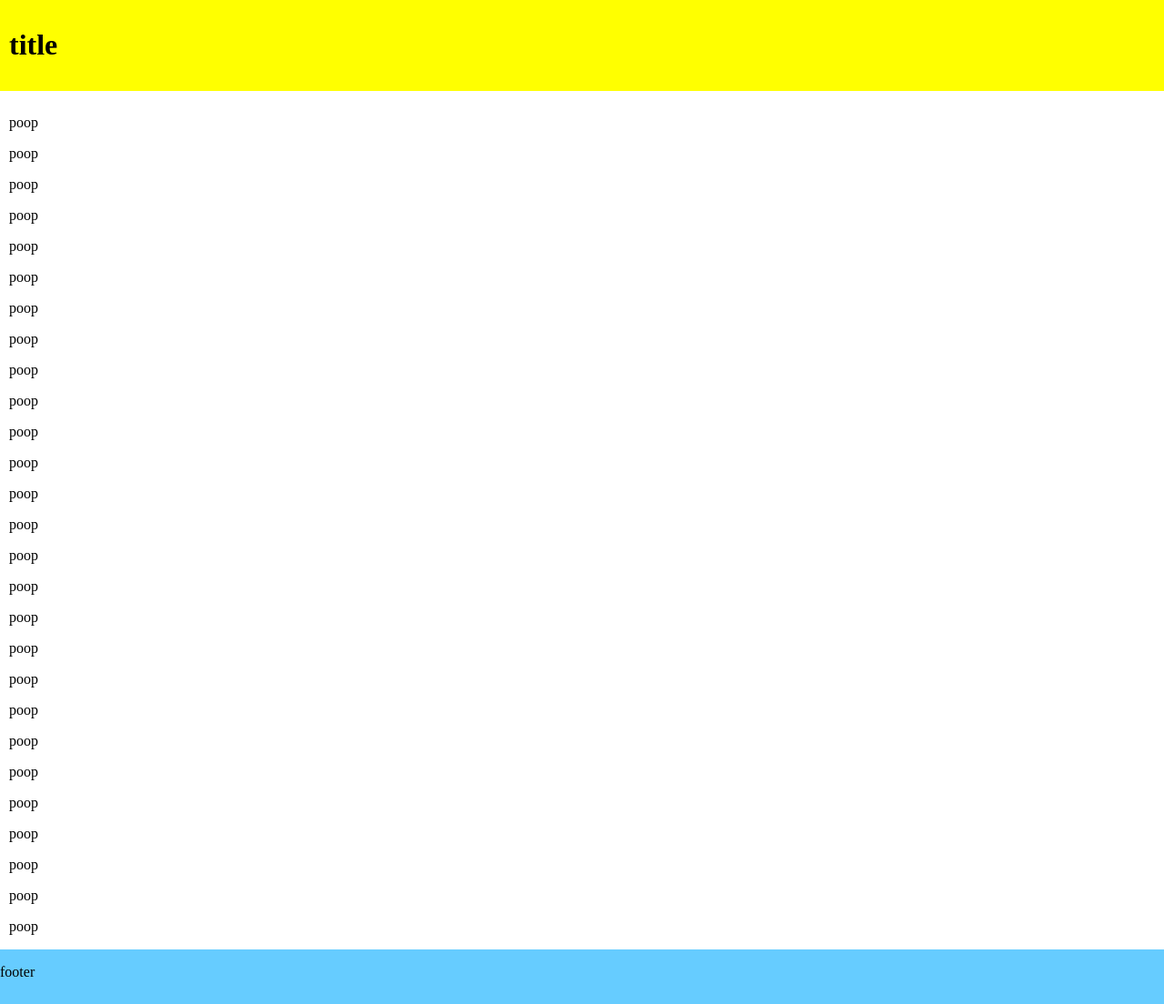
After one commit to boacompiler/Karate-Website, a PHP site: page /test/test.html in a window 1280 px wide. The commit adds this page. Shown: the whole page at 91% size. Run offline with PHP 8.4, Linux system fonts and the light colour scheme.

Commit message:
need to restructure site if footer is to behave itself see new test site

```diff
--- a/login.html
+++ b/login.html
@@ -11,6 +11,7 @@
         <title>Y/P/M/D</title>
     </head>
     <body>
+        <div id="wrapper">
         <div id="header">
             <h1>Y/P/M/D</h1>
             <table id="navTable">
@@ -55,5 +56,6 @@
                 </tr>
             </table>
         </div>
+        </div>
     </body>
 </html>
--- /dev/null
+++ b/test/test.css
@@ -0,0 +1,25 @@
+html,
+body {
+   margin:0;
+   padding:0;
+   height:100%;
+}
+#container {
+   min-height:100%;
+   position:relative;
+}
+#header {
+   background:#ff0;
+   padding:10px;
+}
+#body {
+   padding:10px;
+   padding-bottom:60px;   /* Height of the footer */
+}
+#footer {
+   position:absolute;
+   bottom:0;
+   width:100%;
+   height:60px;   /* Height of the footer */
+   background:#6cf;
+}
--- /dev/null
+++ b/test/test.html
@@ -0,0 +1,16 @@
+<html>
+    <head>
+        <link rel="stylesheet" type="text/css" href="test.css">
+    </head>
+    <body>
+        <div id="container">
+            <div id="header">
+                <h1>title</h1>
+                </div>
+            <div id="body">
+                <p>poop</p><p>poop</p><p>poop</p><p>poop</p><p>poop</p><p>poop</p><p>poop</p><p>poop</p><p>poop</p><p>poop</p><p>poop</p><p>poop</p><p>poop</p><p>poop</p><p>poop</p><p>poop</p><p>poop</p><p>poop</p><p>poop</p><p>poop</p><p>poop</p><p>poop</p><p>poop</p><p>poop</p><p>poop</p><p>poop</p><p>poop</p>
+                </div>
+            <div id="footer"><p>footer</p></div>
+        </div>
+    </body>
+</html>
```
Also changed, not shown: scripts/login.php (+11 -10 lines), ypmd.css (+8 -1 lines).
